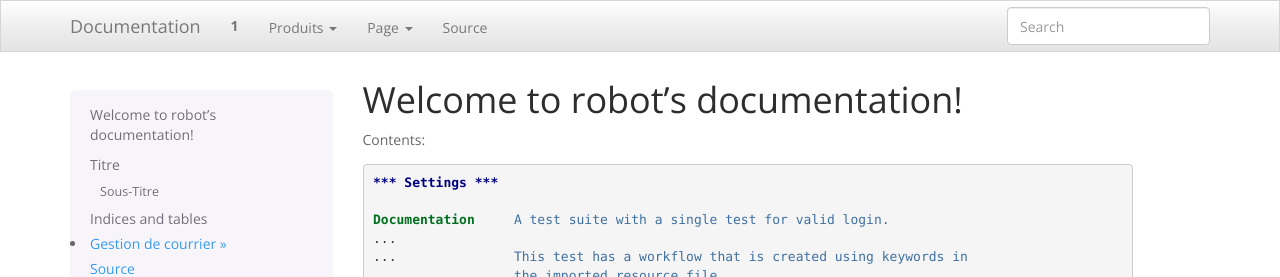
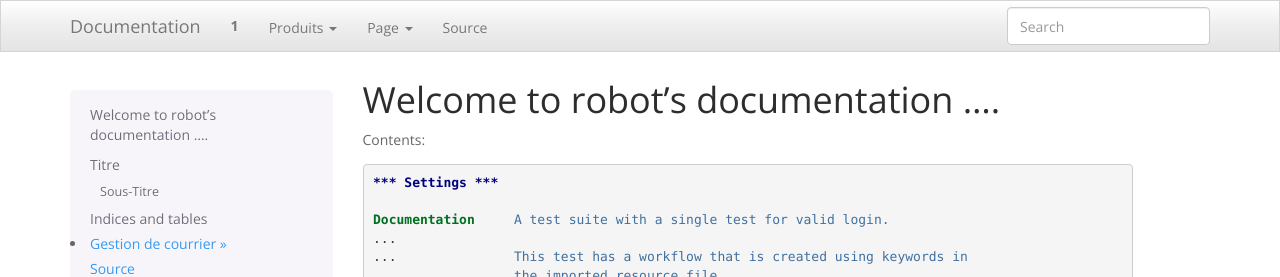
Before and after one commit to lambil/testdoc, a Sphinx documentation site: the page built from docs/index.rst, in a window 1280 px wide and 900 px high. Shown: the top 277 px of the window. Built offline with Sphinx 7.4.7, drawn with Linux system fonts in a browser that asks for light colours; pages that are not in the unit, such as notebooks, are missing from menus.

```diff
--- a/docs/index.rst
+++ b/docs/index.rst
@@ -3,7 +3,7 @@
    You can adapt this file completely to your liking, but it should at least
    contain the root `toctree` directive.
 
-Welcome to robot's documentation!
+Welcome to robot's documentation ....
 =================================
 
 Contents:
```
